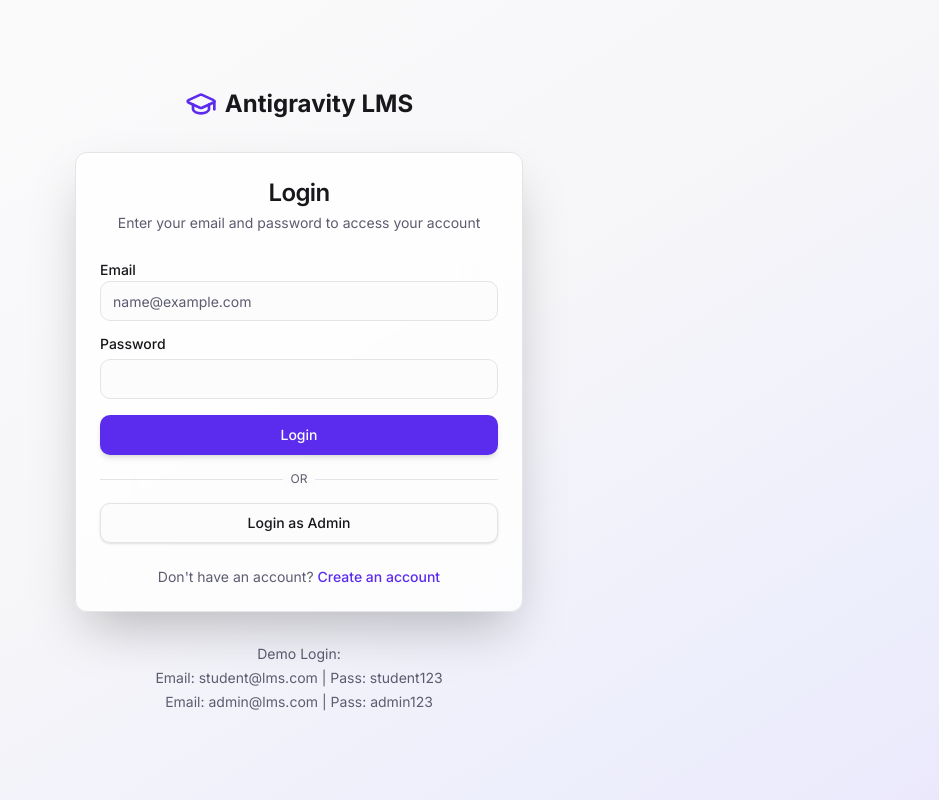
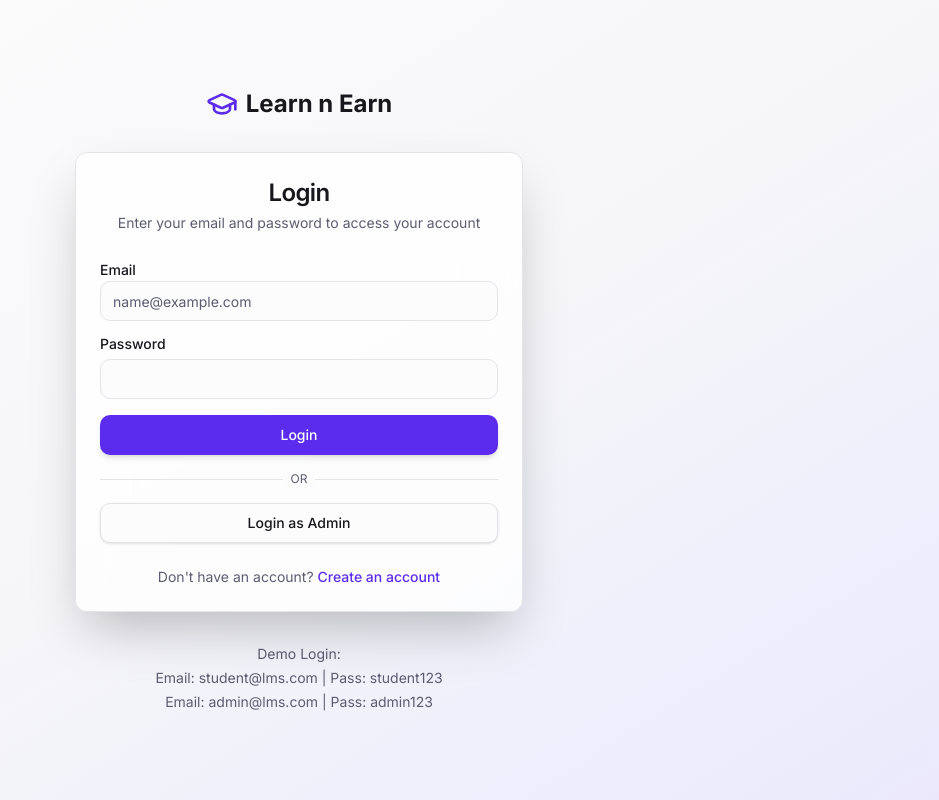
Before and after one commit to AtharvaHunnur/learning_platform_01, a Next.js app in the folder frontend/: page /auth/login in a window 1280 px wide. Shown: the whole page, without its empty margins (341-1280 px from the left). Built offline with nearby package versions, Linux system fonts and the light colour scheme; no server answers.

Commit message:
style: rename website to Learn n Earn

```diff
--- a/frontend/src/app/auth/login/page.tsx
+++ b/frontend/src/app/auth/login/page.tsx
@@ -39,7 +39,7 @@ export default function LoginPage() {
     <div className="flex min-h-screen flex-col items-center justify-center bg-gradient-to-br from-background via-muted/50 to-primary/10 px-4">
       <div className="mb-8 flex items-center gap-2">
         <GraduationCap className="h-8 w-8 text-primary" />
-        <span className="text-2xl font-bold">Antigravity LMS</span>
+        <span className="text-2xl font-bold">Learn n Earn</span>
       </div>
 
       <Card className="w-full max-w-md glass-card shadow-2xl border-primary/20">
--- a/frontend/src/app/auth/register/page.tsx
+++ b/frontend/src/app/auth/register/page.tsx
@@ -39,7 +39,7 @@ export default function RegisterPage() {
     <div className="flex min-h-screen flex-col items-center justify-center bg-gradient-to-br from-background via-muted/50 to-primary/10 px-4">
       <div className="mb-8 flex items-center gap-2">
         <GraduationCap className="h-8 w-8 text-primary" />
-        <span className="text-2xl font-bold">Antigravity LMS</span>
+        <span className="text-2xl font-bold">Learn n Earn</span>
       </div>
 
       <Card className="w-full max-w-md glass-card shadow-2xl border-primary/20">
--- a/frontend/src/app/certificate/[id]/page.tsx
+++ b/frontend/src/app/certificate/[id]/page.tsx
@@ -132,7 +132,7 @@ export default function CertificatePage() {
             <div className="w-full flex justify-between items-end mt-24 px-12">
               <div className="flex flex-col items-center border-t-2 border-slate-300 pt-3 w-48 shrink-0">
                 <span className="text-xl font-[signature] text-slate-800 -mt-16 mb-6 inline-block transform -rotate-2">
-                  Antigravity LMS
+                  Learn n Earn
                 </span>
                 <span className="font-bold text-slate-700 uppercase tracking-wider text-sm">Instructor</span>
               </div>
--- a/frontend/src/app/layout.tsx
+++ b/frontend/src/app/layout.tsx
@@ -8,7 +8,7 @@ import { ThemeProvider } from "@/components/theme-provider";
 const inter = Inter({ subsets: ["latin"] });
 
 export const metadata: Metadata = {
-  title: "LMS - Learning Management System",
+  title: "Learn n Earn",
   description: "A full-stack LMS built with Next.js and Express",
 };
 
--- a/frontend/src/app/subjects/[id]/page.tsx
+++ b/frontend/src/app/subjects/[id]/page.tsx
@@ -257,7 +257,7 @@ export default function SubjectDetailPage() {
           <div className="space-y-4">
             <div className="flex items-center gap-2 justify-center md:justify-start">
               <GraduationCap className="h-6 w-6 text-primary" />
-              <span className="font-bold text-lg">Antigravity LMS</span>
+              <span className="font-bold text-lg">Learn n Earn</span>
             </div>
             <p className="text-sm text-muted-foreground max-w-xs">
               Empowering learners worldwide through high-quality, accessible education.
@@ -265,7 +265,7 @@ export default function SubjectDetailPage() {
           </div>
           <div></div>
           <div className="text-sm text-muted-foreground flex flex-col items-center md:items-end md:justify-center">
-            <p>© 2024 Antigravity LMS. Built for Excellence.</p>
+            <p>© 2024 Learn n Earn. Built for Excellence.</p>
           </div>
         </div>
       </footer>
--- a/frontend/src/app/subjects/page.tsx
+++ b/frontend/src/app/subjects/page.tsx
@@ -94,7 +94,7 @@ export default function SubjectsPage() {
 
       <footer className="border-t py-8 px-4 bg-muted/10">
         <div className="container max-w-7xl mx-auto text-center text-sm text-muted-foreground">
-          © 2024 Antigravity LMS. All rights reserved.
+          © 2024 Learn n Earn. All rights reserved.
         </div>
       </footer>
     </div>
--- a/frontend/src/components/layout/Navbar.tsx
+++ b/frontend/src/components/layout/Navbar.tsx
@@ -17,7 +17,7 @@ export function Navbar() {
         <div className="flex items-center gap-2">
           <Link href="/dashboard" className="flex items-center gap-2 transition-opacity hover:opacity-80">
             <GraduationCap className="h-6 w-6 text-primary" />
-            <span className="font-bold text-xl tracking-tight">Antigravity LMS</span>
+            <span className="font-bold text-xl tracking-tight">Learn n Earn</span>
           </Link>
           <div className="hidden md:flex ml-8 gap-6">
             <Link
```
